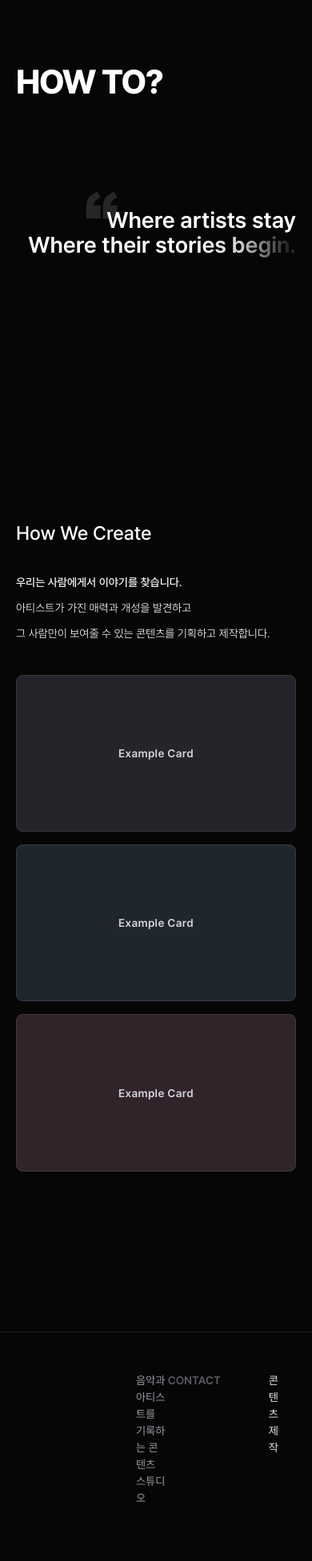
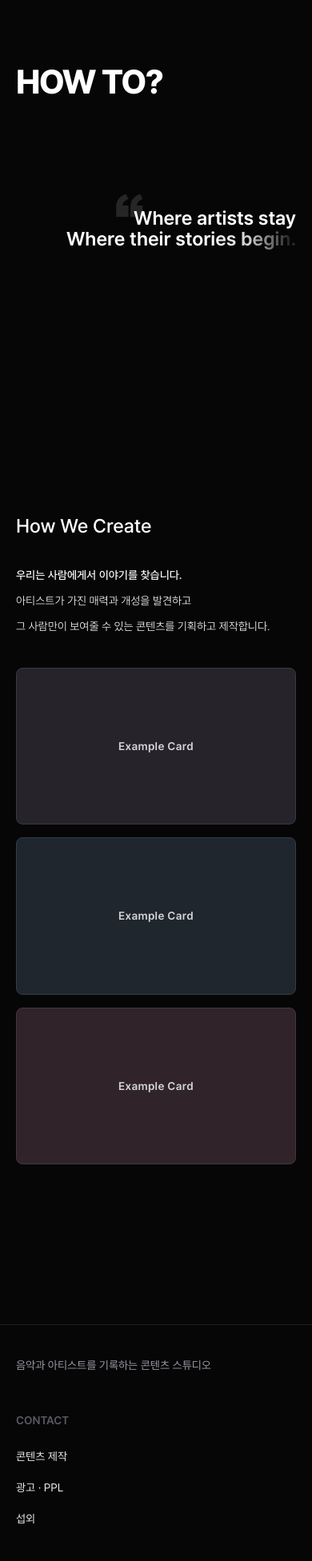
Before and after one commit to artistcanvas/TheArtistCanvas, a Next.js app: page / in a window 390 px wide. Shown: the part 969-2921 px from the top of the page at 80% size. Built offline with nearby package versions, Linux system fonts and the light colour scheme.

Commit message:
mobile fix

```diff
--- a/app/_components/hero/AnimatedQuote.tsx
+++ b/app/_components/hero/AnimatedQuote.tsx
@@ -36,7 +36,7 @@ export default function AnimatedQuote() {
 
   return (
     <div ref={ref} className="relative">
-      <p className="relative z-10 text-[clamp(28px,calc((80/1920)*100vw),80px)] text-end text-nowrap md:text-start font-semibold leading-[1.1] md:leading-none">
+      <p className="relative z-10 max-w-full text-end text-[clamp(24px,calc((80/1920)*100vw),80px)] font-semibold leading-[1.1] md:text-start md:leading-none">
         {/* 첫 줄 */}
         <span className="relative block">
           {/* 기본 회색 */}
--- a/app/_components/layout/Footer.tsx
+++ b/app/_components/layout/Footer.tsx
@@ -6,24 +6,26 @@ const footerLinks = [
 
 export const Footer = () => {
   return (
-    <footer className="flex justify-between mt-[200px] py-[50px] px-[170px] border-t border-white/10">
-      <div className="flex flex-col gap-[70px]">
+    <footer className="mt-[200px] flex w-full flex-col gap-[48px] border-t border-white/10 px-5 py-10 md:flex-row md:justify-between md:gap-8 md:px-[clamp(20px,calc((170/1920)*100vw),170px)] md:py-[50px]">
+      <div className="flex min-w-0 flex-col gap-[70px]">
         <p className="text-[14px] text-[#9A99A2]">
           음악과 아티스트를 기록하는 콘텐츠 스튜디오
         </p>
-        <p className="text-[12px] text-[#5B5A62]">© 2026 The Artist Canvas</p>
       </div>
-      <div className="flex flex-col items-end gap-[61px]">
-        <div className="flex gap-[60px]">
+      <div className="flex min-w-0 flex-col items-start gap-[40px] md:items-end md:gap-[61px]">
+        <div className="flex min-w-0 flex-col gap-[24px] md:flex-row md:gap-[60px]">
           <span className="text-[14px] font-semibold text-[#5B5A62]">
             CONTACT
           </span>
-          <ul className="flex gap-[54px]">
+          <ul className="flex min-w-0 flex-col gap-[18px] md:flex-row md:gap-[54px]">
             {footerLinks.map((link, index) => (
-              <li className="text-[14px] text-[#EAEAEC]">{link.name}</li>
+              <li key={index} className="text-[14px] text-[#EAEAEC]">
+                {link.name}
+              </li>
             ))}
           </ul>
         </div>
+        <p className="text-[12px] text-[#5B5A62]">© 2026 The Artist Canvas</p>
         <div className="flex gap-[10px]">
           <div className="rounded-full border flex justify-center items-center border-white/10 w-[34px] h-[34px]">
             <svg
@@ -36,14 +38,14 @@ export const Footer = () => {
               <path
                 d="M10.6667 2H5.33333C3.49238 2 2 3.49238 2 5.33333V10.6667C2 12.5076 3.49238 14 5.33333 14H10.6667C12.5076 14 14 12.5076 14 10.6667V5.33333C14 3.49238 12.5076 2 10.6667 2Z"
                 stroke="#EAEAEC"
-                stroke-linecap="round"
-                stroke-linejoin="round"
+                strokeLinecap="round"
+                strokeLinejoin="round"
               />
               <path
                 d="M8.00065 10.6673C9.47341 10.6673 10.6673 9.47341 10.6673 8.00065C10.6673 6.52789 9.47341 5.33398 8.00065 5.33398C6.52789 5.33398 5.33398 6.52789 5.33398 8.00065C5.33398 9.47341 6.52789 10.6673 8.00065 10.6673Z"
                 stroke="#EAEAEC"
-                stroke-linecap="round"
-                stroke-linejoin="round"
+                strokeLinecap="round"
+                strokeLinejoin="round"
               />
               <circle cx="11.6667" cy="4.33268" r="0.666667" fill="#EAEAEC" />
             </svg>
@@ -59,14 +61,14 @@ export const Footer = () => {
               <path
                 d="M11.3333 4H4.66667C3.19391 4 2 5.19391 2 6.66667V9.33333C2 10.8061 3.19391 12 4.66667 12H11.3333C12.8061 12 14 10.8061 14 9.33333V6.66667C14 5.19391 12.8061 4 11.3333 4Z"
                 stroke="#EAEAEC"
-                stroke-linecap="round"
-                stroke-linejoin="round"
+                strokeLinecap="round"
+                strokeLinejoin="round"
               />
               <path
                 d="M7.33398 6.33398L10.0007 8.00065L7.33398 9.66732V6.33398Z"
                 stroke="#EAEAEC"
-                stroke-linecap="round"
-                stroke-linejoin="round"
+                strokeLinecap="round"
+                strokeLinejoin="round"
               />
             </svg>
           </div>
```
